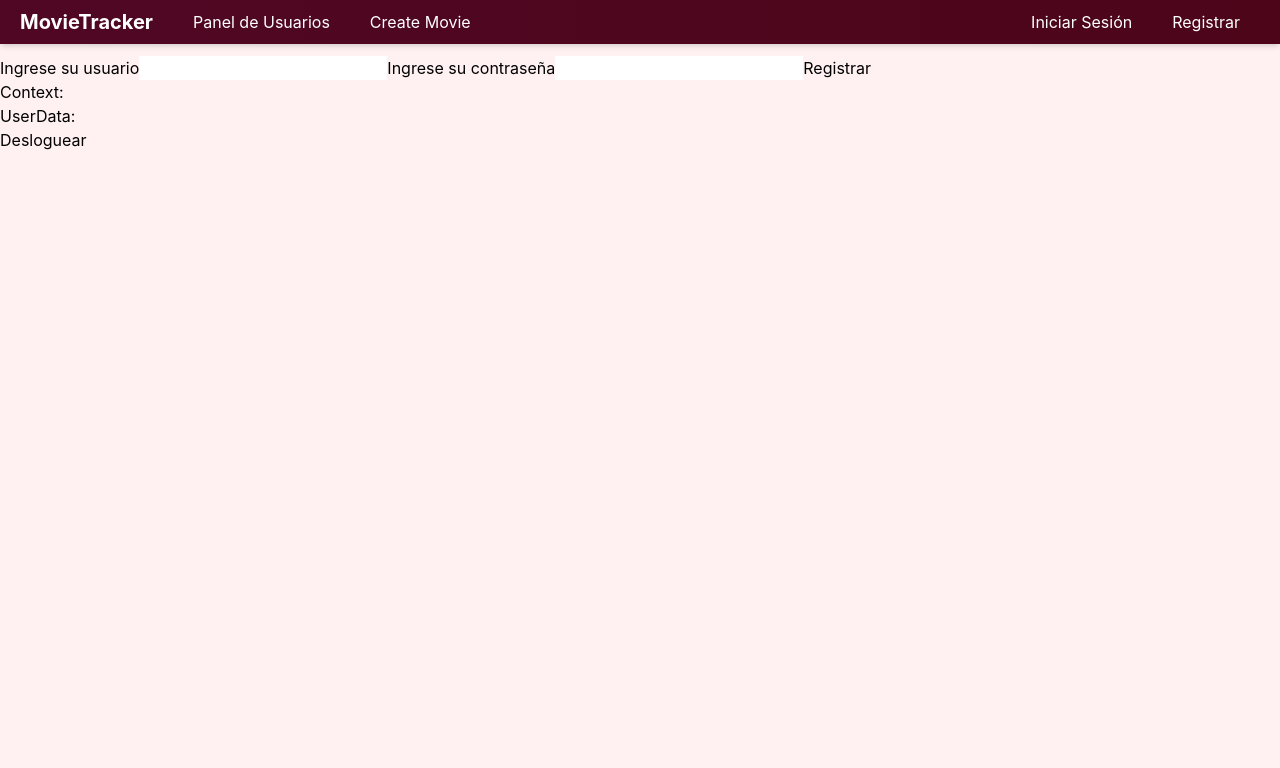
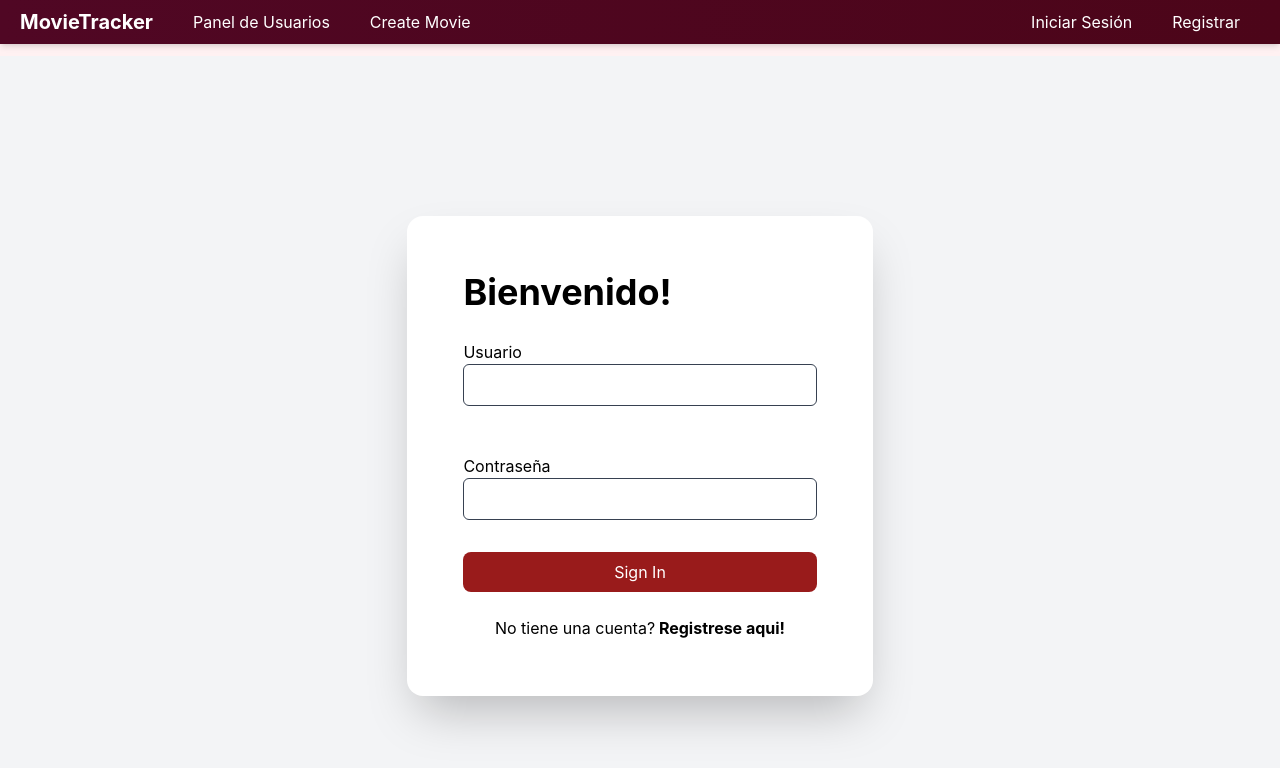
Before and after one commit to LucasLodigiani/MovieTracker, a React (Create React App) app in the folder frontend-web/: page /Login in a window 1280 px wide. Shown: the top 768 px of the page. Built offline with nearby package versions, Linux system fonts and the light colour scheme.

Commit message:
colors themes changes

```diff
--- a/frontend-web/src/components/Auth/Login.jsx
+++ b/frontend-web/src/components/Auth/Login.jsx
@@ -2,12 +2,17 @@ import React, { useContext, useState } from 'react'
 import useLogin from '../../hooks/auth/useLogin'
 import { UserContext } from '../../contexts/UserContext';
 import useAuthentication from '../../hooks/auth/useAuthentication ';
+import { ThemeContext } from '../../contexts/ThemeContext';
+import { Link } from 'react-router-dom';
+import { useNavigate } from 'react-router-dom';
 
 const Login = () => {
+  const { theme } = useContext(ThemeContext);
+  const navigate = useNavigate()
   const [jwt, isUserLoading, userError, login] = useLogin();
-  const [username, setUsername] =useState("");
-  const [password, setPassword] =useState("");
-  const { user, setUser} = useContext(UserContext);
+  const [username, setUsername] = useState("");
+  const [password, setPassword] = useState("");
+  const { user, setUser } = useContext(UserContext);
   const [userData, setUserData, isAuthenticated, isInRole, Logout] = useAuthentication();
 
   const userNameHandler = (event) => {
@@ -18,31 +23,52 @@ const Login = () => {
     setPassword(event.target.value);
   }
 
-  const handleLogin = async (event) =>{
+  const handleLogin = async (event) => {
     event.preventDefault();
-    await login({username, password});
+    await login({ username, password });
   }
 
   const handleLogout = () => {
     Logout();
   }
 
+  //{`${theme === 'light' ? '' : ''}`}     <Link to="/" >Sign In </Link>
+  return (
+    <div className={`flex items-center justify-center min-h-screen ${theme === 'light' ? 'bg-gray-100' : 'gray text-gray-700'}`} >
+      <div className={`relative flex flex-col m-6 space-y-8 ${theme === 'light' ? 'bg-white shadow-2xl' : 'bg-sky-500 shadow-2xl'}  rounded-2xl md:flex-row md:space-y-0'`}>
+        <div className='flex flex-col justify-center p-8 md:p-14'>
+          <label className={`mb-3 text-4xl font-bold ${theme === 'dark' ? 'text' : '' }`}>Bienvenido!</label>
+          <div className='py-4'>
+            <label className='mb-2 text-mb'>Usuario</label>
+            <input type='text' onChange={userNameHandler} value={username} className={`w-full p-2 border ${theme === 'light' ? 'border-gray-700 ' : ' border-white'} rounded-md `}></input>
+          </div>
+          <div className='py-8'>
+            <label className='mb-2 text-mb'>Contraseña</label>
+            <input type='password' onChange={passwordHandler} value={password} className={`w-full p-2 border ${theme === 'light' ? 'border-gray-700 ' : ''} rounded-md `}></input>
 
-  return (
-    <div>
-      <label>Ingrese su usuario</label>
-      <input type='text' onChange={userNameHandler} value={username}></input>
-      <label>Ingrese su contraseña</label>
-      <input type='text' onChange={passwordHandler} value={password}></input>
-      <button onClick={handleLogin}>Registrar</button>
-      {jwt && <p>jwt: {jwt}</p>}
-      {isUserLoading && <p>{isUserLoading}</p>}
-      {userError && <p>{userError}</p>}
-      <p>Context:</p>
-      <p>{user && user.name}</p>
+          </div>
+          <button onClick={handleLogin} className={`w-full ${theme === 'light' ? 'bg-red-800 text-white hover:bg-gradient-to-r from-red-500 to-rose-700' :''} p-2 rounded-lg mb-6 `}> Sign In</button>
+          {userError && <p>{userError}</p>}
+
+          <div className={`text-center ${theme === 'light' ? 'text-black' : ''}`}>No tiene una cuenta?
+            <label className='font-bold'> <Link to="/register" className={`${theme === 'light' ? 'hover:text-pink-700' : 'hover:text-cyan-300'}`}>Registrese aqui!</Link></label>
+          </div>
+        </div>
+        <div className='relative'>
+        </div>
+      </div>
+
+
+{/*
+
+      {jwt && <p>jwt: {jwt}</p>} */}
+      {/* {isUserLoading && <p>{isUserLoading}</p>}
+      <p></p>
+      <p>Bienvenido {user && user.name} !</p>
 
       <p>UserData: {userData && <span>{userData.name}</span>}</p>
-      <button onClick={handleLogout}>Desloguear</button>
+      <button onClick={handleLogout}>Desloguear</button> */}
+
     </div>
   )
 }
--- a/frontend-web/src/components/Header/Header.jsx
+++ b/frontend-web/src/components/Header/Header.jsx
@@ -34,7 +34,7 @@ const Header = () => {
               <Users />
             </Modal>
           </span>
-          <span className={`rounded-md ${theme === 'light' ? 'hover:text-pink-700' : 'hover:text-cyan-300'} px-5 `}>
+          <span className={`${theme === 'light' ? 'hover:text-pink-700' : 'hover:text-cyan-300'} px-5 `}>
             <Modal icon={<BiMovie size={25} color="#235b8d" />} title="Create Movie">
               <CreateMovie />
             </Modal>
@@ -44,19 +44,14 @@ const Header = () => {
         <div>
           {isAuthenticated() === true ? (
             <div className="flex items-center">
-              <Dropdown icon={<IoMdArrowDropdown />} buttonText={<><p className={`mr-1 font-mono ${theme === 'light' ? 'hover:text-pink-700':'text-white hover:text-sky-500'}`}>Hola, {userData.name}!</p><FaUserAstronaut className={`${theme === 'light' ? 'text-pink-700':'text-white'}`}/></>}>
+              <Dropdown icon={<IoMdArrowDropdown />} buttonText={<><p className={`mr-1 font-mono ${theme === 'light' ? 'hover:text-pink-700' : 'text-white hover:text-sky-500'}`}>Hola, {userData.name}!</p><FaUserAstronaut className={`${theme === 'light' ? 'text-pink-700' : 'text-white'}`} /></>}>
                 <div className="flex flex-col">
                   <button onClick={toggleTheme} className={`flex-grow px-4 py-2 text-gray-800 ${theme === 'light' ? 'hover:bg-pink-700 hover:text-white' : 'hover:bg-violet-700 hover:text-white'
                     } flex items-center`}>
                     <CgDarkMode size={20} />
                     <p className="mb-0.5 ml-1">Cambiar Tema</p>
                   </button>
-
-                  <button
-                    onClick={logout}
-                    className={`flex-grow px-4 py-2 text-gray-800 ${theme === 'light' ? 'hover:bg-pink-700 hover:text-white' : 'hover:bg-violet-700 hover:text-white'
-                  } flex items-center`}>
-                    <BiLogOut size={20} />
+                  <button onClick={logout} className={`flex-grow px-4 py-2 text-gray-800 ${theme === 'light' ? 'hover:bg-pink-700 hover:text-white' : 'hover:bg-violet-700 hover:text-white'} flex items-center`}><BiLogOut size={20} />
                     <p className="mb-0.5 ml-1">Salir</p>
                   </button>
                 </div>
@@ -64,10 +59,10 @@ const Header = () => {
             </div>
           ) : (
             <>
-              <Link to="/login" className="rounded-md hover:text-sky-500 px-5">
+              <Link to="/login" className={`rounded-md ${theme === 'light' ? 'hover:text-pink-700' : 'hover:text-cyan-300'} px-5 `}>
                 Iniciar Sesión
               </Link>
-              <Link to="/register" className="rounded-md hover:text-sky-500 px-5">
+              <Link to="/register" className={`rounded-md ${theme === 'light' ? 'hover:text-pink-700' : 'hover:text-cyan-300'} px-5 `}>
                 Registrar
               </Link>
             </>
```
Also changed, not shown: frontend-web/src/components/Review/Review.jsx (+12 -11 lines).
